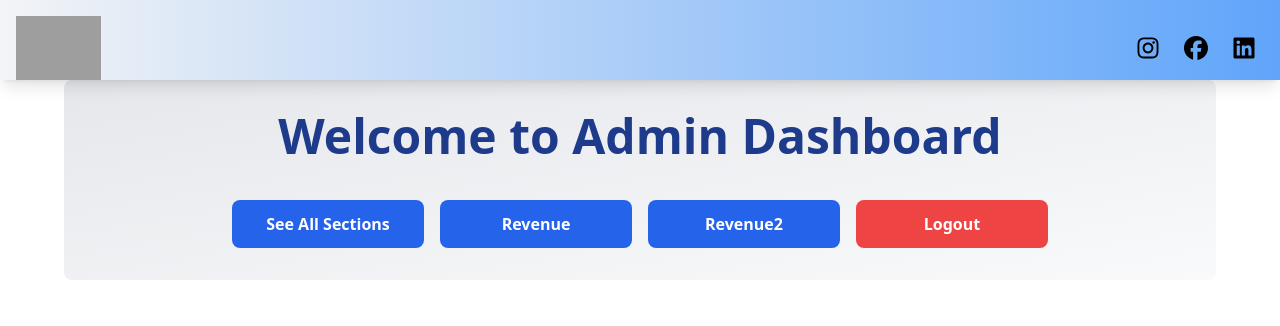
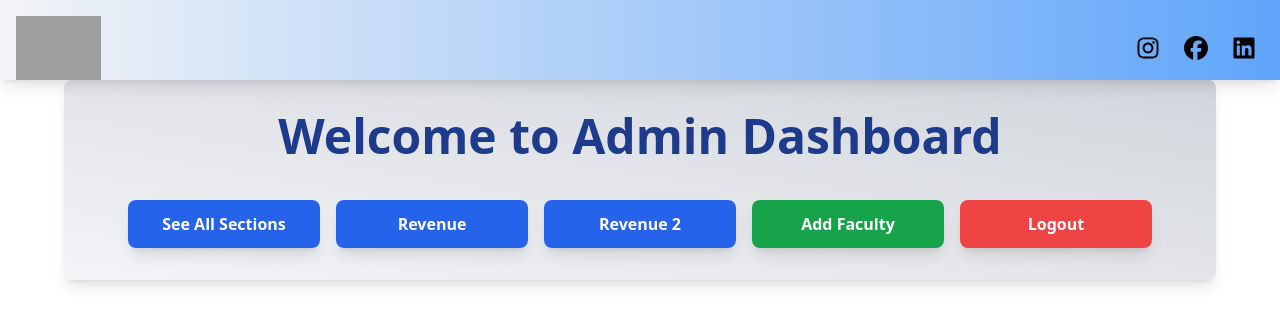
Before and after one commit to krishnkant1137/crmida, a React (Vite) app in the folder frontend/: page /AdminDashboard in a window 1280 px wide. Shown: the top 326 px of the page. Built offline with nearby package versions, Linux system fonts and the light colour scheme; grey boxes are pictures that could not be loaded.

Commit message:
in admin section add secutly section add

```diff
--- a/frontend/src/assets/components/adminSection/AdminDashboard.jsx
+++ b/frontend/src/assets/components/adminSection/AdminDashboard.jsx
@@ -4,7 +4,7 @@ import { useNavigate } from "react-router-dom";
 const AdminDashboard = () => {
   const navigate = useNavigate();
 
-  const handleSeeAllSectionnClick = () => {
+  const handleSeeAllSectionsClick = () => {
     navigate("/AdminDashboard/SeeAllSections");
   };
 
@@ -13,42 +13,52 @@ const AdminDashboard = () => {
   };
 
   const handleRevenue2Click = () => {
-    navigate(`/AdminDashboard/RevenueLineChart`);
+    navigate("/AdminDashboard/RevenueLineChart");
+  };
+
+  const handleAddFacultyClick = () => {
+    navigate("/AdminDashboard/AddFaculty"); // Adjust based on actual route for adding faculty
   };
 
   const handleLogout = () => {
     localStorage.removeItem('authToken');
-    navigate('/'); // Adjusted to match the correct path
+    navigate('/');
   };
 
   return (
-    <div className="max-w-6xl mx-auto p-8 mt-20 rounded-lg bg-gradient-to-tl from-gray-50 to-gray-200">
-      <h1 className="text-5xl font-bold mb-10 text-center text-blue-900">
+    <div className="max-w-6xl mx-auto p-8 mt-20 rounded-lg bg-gradient-to-tr from-gray-100 to-gray-300 shadow-lg transition-all transform duration-300 hover:scale-105">
+      <h1 className="text-5xl font-bold mb-10 text-center text-blue-900 animate-fadeIn">
         Welcome to Admin Dashboard
       </h1>
 
-      <div className="flex flex-col sm:flex-row justify-center space-x-0 sm:space-x-4 mt-4 space-y-4 sm:space-y-0"> {/* Responsive layout */}
+      <div className="flex flex-wrap justify-center gap-4 mt-4">
         <button
-          onClick={handleSeeAllSectionnClick}
-          className="bg-blue-600 text-white font-bold py-3 px-4 rounded-lg transition duration-300 hover:bg-blue-700 w-48 h-12"
+          onClick={handleSeeAllSectionsClick}
+          className="bg-blue-600 text-white font-bold py-3 px-6 rounded-lg transition duration-300 transform hover:bg-blue-700 hover:-translate-y-1 hover:scale-105 shadow-lg w-full sm:w-48"
         >
           See All Sections
         </button>
         <button
           onClick={handleRevenueClick}
-          className="bg-blue-600 text-white font-bold py-3 px-4 rounded-lg transition duration-300 hover:bg-blue-700 w-48 h-12"
+          className="bg-blue-600 text-white font-bold py-3 px-6 rounded-lg transition duration-300 transform hover:bg-blue-700 hover:-translate-y-1 hover:scale-105 shadow-lg w-full sm:w-48"
         >
           Revenue
         </button>
         <button
           onClick={handleRevenue2Click}
-          className="bg-blue-600 text-white font-bold py-3 px-4 rounded-lg transition duration-300 hover:bg-blue-700 w-48 h-12"
+          className="bg-blue-600 text-white font-bold py-3 px-6 rounded-lg transition duration-300 transform hover:bg-blue-700 hover:-translate-y-1 hover:scale-105 shadow-lg w-full sm:w-48"
         >
-          Revenue2
+          Revenue 2
+        </button>
+        <button
+          onClick={handleAddFacultyClick}
+          className="bg-green-600 text-white font-bold py-3 px-6 rounded-lg transition duration-300 transform hover:bg-green-700 hover:-translate-y-1 hover:scale-105 shadow-lg w-full sm:w-48"
+        >
+          Add Faculty
         </button>
         <button
           onClick={handleLogout}
-          className="bg-red-500 text-white font-bold py-3 px-4 rounded-lg transition duration-300 hover:bg-red-600 w-48 h-12"
+          className="bg-red-500 text-white font-bold py-3 px-6 rounded-lg transition duration-300 transform hover:bg-red-600 hover:-translate-y-1 hover:scale-105 shadow-lg w-full sm:w-48"
         >
           Logout
         </button>
--- a/frontend/src/assets/components/facultySection/FacultiesLogin.jsx
+++ b/frontend/src/assets/components/facultySection/FacultiesLogin.jsx
@@ -3,8 +3,8 @@ import { useNavigate } from 'react-router-dom';
 import axios from 'axios';
 
 const FacultyLogin = () => {
-  const [email, setEmail] = useState(''); // Email state
-  const [password, setPassword] = useState(''); // Password state
+  const [email, setEmail] = useState('');
+  const [password, setPassword] = useState('');
   const [modalVisible, setModalVisible] = useState(false);
   const [modalMessage, setModalMessage] = useState('');
   const [showPassword, setShowPassword] = useState(false);
@@ -13,24 +13,18 @@ const FacultyLogin = () => {
 
   const handleLogin = async (e) => {
     e.preventDefault();
-    const payload = {
-      email,
-      password,
-    };
-    console.log('Sending payload:', payload); // Log payload before sending
+    const payload = { email, password };
+    console.log('Sending payload:', payload);
 
     try {
       const response = await axios.post('http://3.145.137.229:5000/api/faculties/login', payload);
-
       if (response.data.token) {
         localStorage.setItem('facultiesAuthToken', response.data.token);
         localStorage.setItem('userRole', 'faculties');
-        setSuccess(true)
-        // setModalMessage('Login Successful!');
-        // setModalVisible(true);
+        setSuccess(true);
         setTimeout(() => {
           navigate('/facultiesDashboard');
-          setSuccess(false)
+          setSuccess(false);
         }, 1000);
       } else {
         setModalMessage('Invalid credentials');
@@ -43,22 +37,13 @@ const FacultyLogin = () => {
     }
   };
 
-  const closeModal = () => {
-    setModalVisible(false);
-  };
-
-  const handleClose = () => {
-    navigate('/');
-  };
+  const closeModal = () => setModalVisible(false);
+  const handleClose = () => navigate('/');
 
   return (
     <div className="flex justify-center items-center min-h-[85vh] bg-gray-100">
       <form onSubmit={handleLogin} className="relative bg-white p-12 rounded-2xl shadow-2xl w-[32rem] space-y-8 mt-8">
-        <button
-          type="button"
-          onClick={handleClose}
-          className="absolute top-4 right-4 text-gray-500 hover:text-gray-800 transition duration-200"
-        >
+        <button type="button" onClick={handleClose} className="absolute top-4 right-4 text-gray-500 hover:text-gray-800 transition duration-200">
           &#10005;
         </button>
 
@@ -80,30 +65,20 @@ const FacultyLogin = () => {
             className="block w-full p-4 rounded-xl text-lg border border-gray-300 focus:outline-none focus:ring-4 focus:ring-blue-500"
             required
           />
-          <button
-            type="button"
-            onClick={() => setShowPassword(!showPassword)}
-            className="absolute right-4 top-3 text-gray-500 hover:text-gray-800 transition duration-200"
-          >
+          <button type="button" onClick={() => setShowPassword(!showPassword)} className="absolute right-4 top-3 text-gray-500 hover:text-gray-800 transition duration-200">
             {showPassword ? '🙈' : '👁️'}
           </button>
         </div>
-        <button
-          type="submit"
-          className="w-full bg-blue-500 text-white p-4 rounded-xl text-2xl font-semibold hover:bg-blue-600 transition duration-200"
-        >
+        <button type="submit" className="w-full bg-blue-500 text-white p-4 rounded-xl text-2xl font-semibold hover:bg-blue-600 transition duration-200">
           Login
         </button>
       </form>
 
-       {/* Success Animation */}
-       {success && (
+      {/* Success Animation */}
+      {success && (
         <div className="absolute top-0 left-0 right-0 bottom-0 flex items-center justify-center bg-green-100 bg-opacity-75">
           <div className="relative">
-            {/* Spinning circle */}
             <div className="animate-spin rounded-full h-32 w-32 border-t-4 border-green-600 border-r-transparent"></div>
-
-            {/* Login Successful text */}
             <div className="absolute top-1/2 left-1/2 transform -translate-x-1/2 -translate-y-1/2 text-green-600 font-bold text-lg">
               Login Successful
             </div>
@@ -115,10 +90,7 @@ const FacultyLogin = () => {
         <div className="fixed inset-0 flex items-center justify-center bg-black bg-opacity-50">
           <div className="bg-white p-6 rounded-lg shadow-lg text-center">
             <h3 className="text-lg font-semibold">{modalMessage}</h3>
-            <button
-              onClick={closeModal}
-              className="mt-4 bg-blue-500 text-white px-4 py-2 rounded-lg hover:bg-blue-600 transition duration-200"
-            >
+            <button onClick={closeModal} className="mt-4 bg-blue-500 text-white px-4 py-2 rounded-lg hover:bg-blue-600 transition duration-200">
               Close
             </button>
           </div>
```
Also changed, not shown: 1 other file (tests, documents, lock files or other folders).
